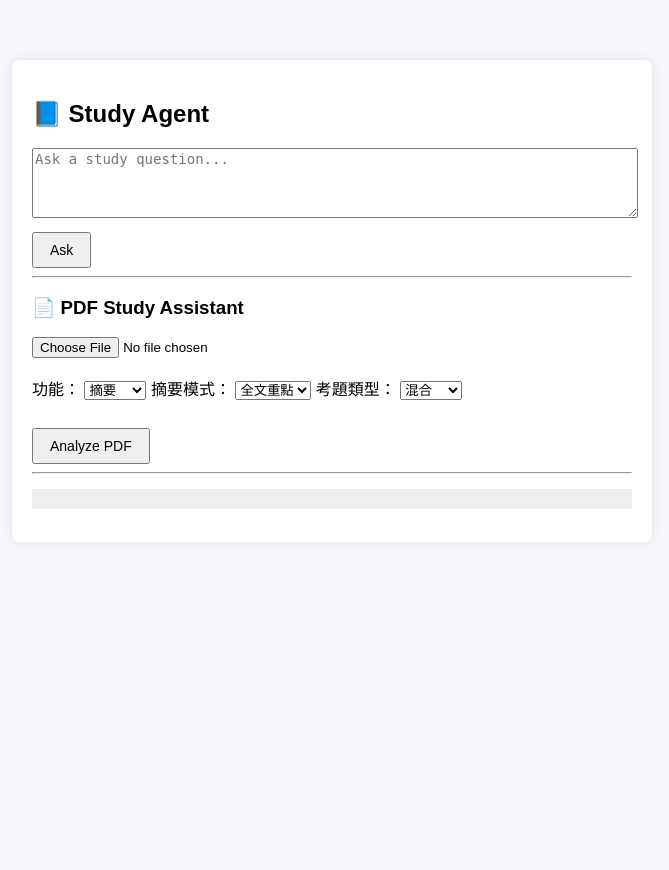
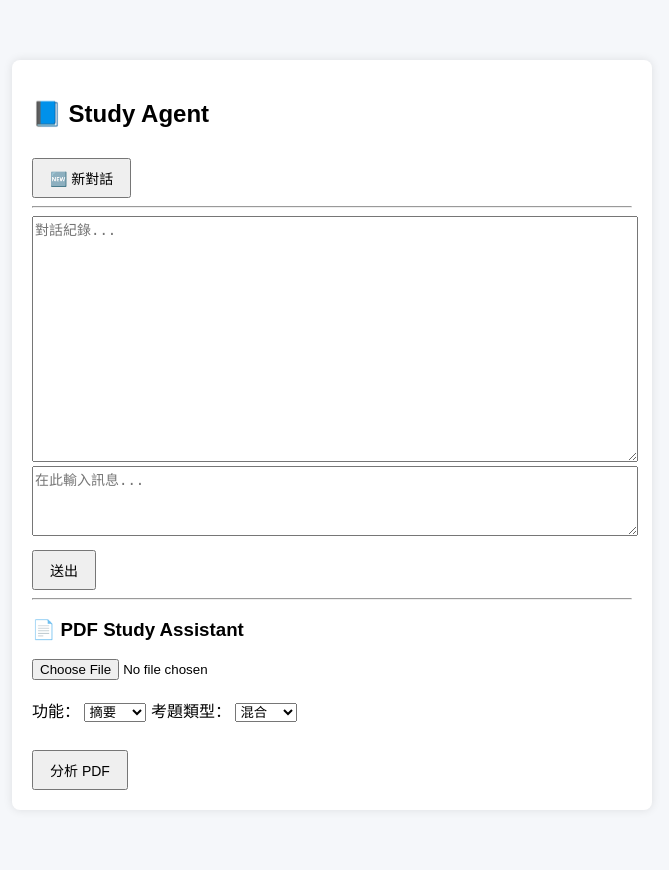
Before and after one commit to F44101313/AI_study_agent, a Flask app: page / in a window 1280 px wide. Shown: the whole page, without its empty margins (308-977 px from the left). Before the commit the page ends 474 px from the top, so only its background shows below. Run offline with Flask 3, Linux system fonts and the light colour scheme.

Commit message:
Add files via upload

```diff
--- a/templates/index.html
+++ b/templates/index.html
@@ -1,5 +1,5 @@
 <!DOCTYPE html>
-<html lang="en">
+<html lang="zh">
 <head>
   <meta charset="UTF-8">
   <title>Study Agent</title>
@@ -9,15 +9,19 @@
 <div class="container">
   <h2>📘 Study Agent</h2>
 
-    <!-- 一般聊天 -->
-    <textarea id="input" rows="4"
-      placeholder="Ask a study question..."></textarea>
-    <br>
-    <button onclick="send()">Ask</button>
+  <button onclick="newChat()">🆕 新對話</button>
 
   <hr>
 
-    <!-- PDF Assistant -->
+  <!-- 對話紀錄框 -->
+  <textarea id="chatLog" rows="15" readonly placeholder="對話紀錄..."></textarea><br>
+
+  <!-- 輸入框 -->
+  <textarea id="chatInput" rows="4" placeholder="在此輸入訊息..."></textarea><br>
+  <button onclick="send()">送出</button>
+
+  <hr>
+
   <h3>📄 PDF Study Assistant</h3>
 
   <input type="file" id="pdfFile" accept=".pdf"><br><br>
@@ -28,12 +32,6 @@
     <option value="quiz">出考題</option>
   </select>
 
-    <label>摘要模式：</label>
-    <select id="mode">
-      <option value="overall">全文重點</option>
-      <option value="per_page">每頁重點</option>
-    </select>
-
   <label>考題類型：</label>
   <select id="quiz">
     <option value="mixed">混合</option>
@@ -42,18 +40,26 @@
   </select>
 
   <br><br>
-    <button onclick="sendPDF()">Analyze PDF</button>
-
-    <hr>
-
-    <pre id="output"></pre>
+  <button onclick="sendPDF()">分析 PDF</button>
 </div>
 
 <script>
+const chatLog = document.getElementById("chatLog");
+const chatInput = document.getElementById("chatInput");
+
+async function newChat() {
+  await fetch("/reset", { method: "POST" });
+  chatLog.value = "✨ 新對話開始\n";
+  chatInput.value = "";
+}
+
 async function send() {
-  const msg = document.getElementById("input").value;
-  const output = document.getElementById("output");
-  output.textContent = "Thinking...";
+  const msg = chatInput.value.trim();
+
+  if (!msg) return;
+
+  chatLog.value += `\n🧑 ${msg}\n`;
+  chatInput.value = ""; // 清空輸入框
 
   const res = await fetch("/chat", {
     method: "POST",
@@ -62,20 +68,16 @@ async function send() {
   });
 
   const data = await res.json();
+  chatLog.value += `🤖 ${data.reply}\n`;
 
-  output.textContent =
-    data.message?.content ||
-    data.choices?.[0]?.message?.content ||
-    JSON.stringify(data, null, 2);
+  // 自動滾動到底部
+  chatLog.scrollTop = chatLog.scrollHeight;
 }
-
 
 async function sendPDF() {
   const file = document.getElementById("pdfFile").files[0];
   const task = document.getElementById("task").value;
-  const mode = document.getElementById("mode").value;
   const quiz = document.getElementById("quiz").value;
-  const output = document.getElementById("output");
 
   if (!file) {
     alert("請上傳 PDF");
@@ -85,28 +87,15 @@ async function sendPDF() {
   const formData = new FormData();
   formData.append("pdf", file);
   formData.append("task", task);
-  formData.append("mode", mode);
   formData.append("quiz", quiz);
 
-  output.textContent = "📖 Analyzing PDF...";
+  chatLog.value += "\n📖 分析 PDF 中...\n";
 
-  const res = await fetch("/pdf_chat", {
-    method: "POST",
-    body: formData
-  });
+  const res = await fetch("/pdf_chat", { method: "POST", body: formData });
+  const data = await res.json();
+  chatLog.value += `🤖 ${data.reply}\n`;
 
-  const data = await res.json();
-
-  if (data.error) {
-    output.textContent = "Error: " + data.error;
-    return;
-  }
-
-  output.textContent =
-    `📄 PDF Pages: ${data.pages}\n\n` +
-    (data.result.message?.content ||
-     data.result.choices?.[0]?.message?.content ||
-     JSON.stringify(data, null, 2));
+  chatLog.scrollTop = chatLog.scrollHeight;
 }
 </script>
 </body>
```
Lines whose indentation alone changed are shown as unchanged.
